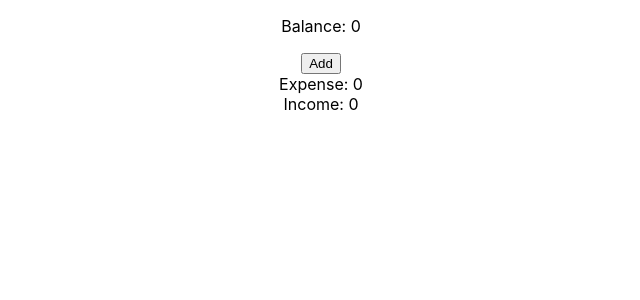
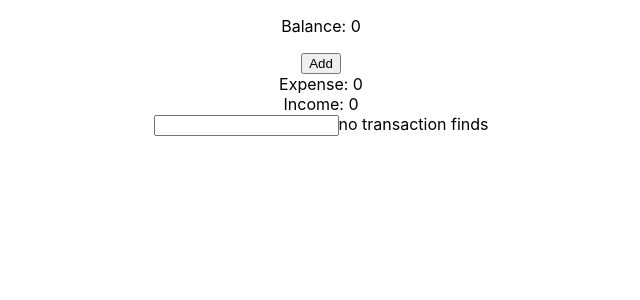
Before and after one commit to setykarimi/ExpenseTracker, a React (Create React App) app: page / in a window 1280 px wide. Shown: the top 300 px of the page, without its empty margins (319-959 px from the left). Built offline with nearby package versions, Linux system fonts and the light colour scheme.

Commit message:
Add search function to TransactionComp

```diff
--- a/src/components/TransactionComponent.js
+++ b/src/components/TransactionComponent.js
@@ -1,12 +1,44 @@
+import { useEffect, useState } from "react";
+
 const TransactionComponent = ({transactions}) => {
-    return ( <section>
-        {transactions.map((t) =>
-         <div key={t.idb}>
-            <p>{t.desc}</p>
-            <p>{t.amount}</p>
-            <p>{t.type}</p>
-        </div>)}
-    </section> );
+    const [searchItem, setSearchItem] = useState("");
+    const [filteredTnx, setFilteredTnx] = useState(transactions);
+
+    const filterTransaction = (search) => {
+
+        if(search === ""){
+            setFilteredTnx(transactions)
+            return
+        }
+
+
+        const filteredList =  transactions.filter((t) => t.desc.toLowerCase().includes(search.toLowerCase()));
+        setFilteredTnx(filteredList)
+    }
+
+    const changeHandler = (e) => {
+        setSearchItem(e.target.value)
+        filterTransaction(e.target.value)
+    }
+
+    useEffect(() => {
+        filterTransaction(searchItem)
+    }, [transactions])
+
+
+    return (
+        <section>
+            <input type="text"
+             value={searchItem}
+             onChange={changeHandler}
+             />
+            {filteredTnx.length ?  filteredTnx.map((t,index) =>
+                <div key={index}>
+                    <p>{t.desc}</p>
+                    <p>{t.amount}</p>
+                    <p>{t.type}</p>
+                </div>) : "no transaction finds"}
+        </section>);
 }
 
 export default TransactionComponent;
```
